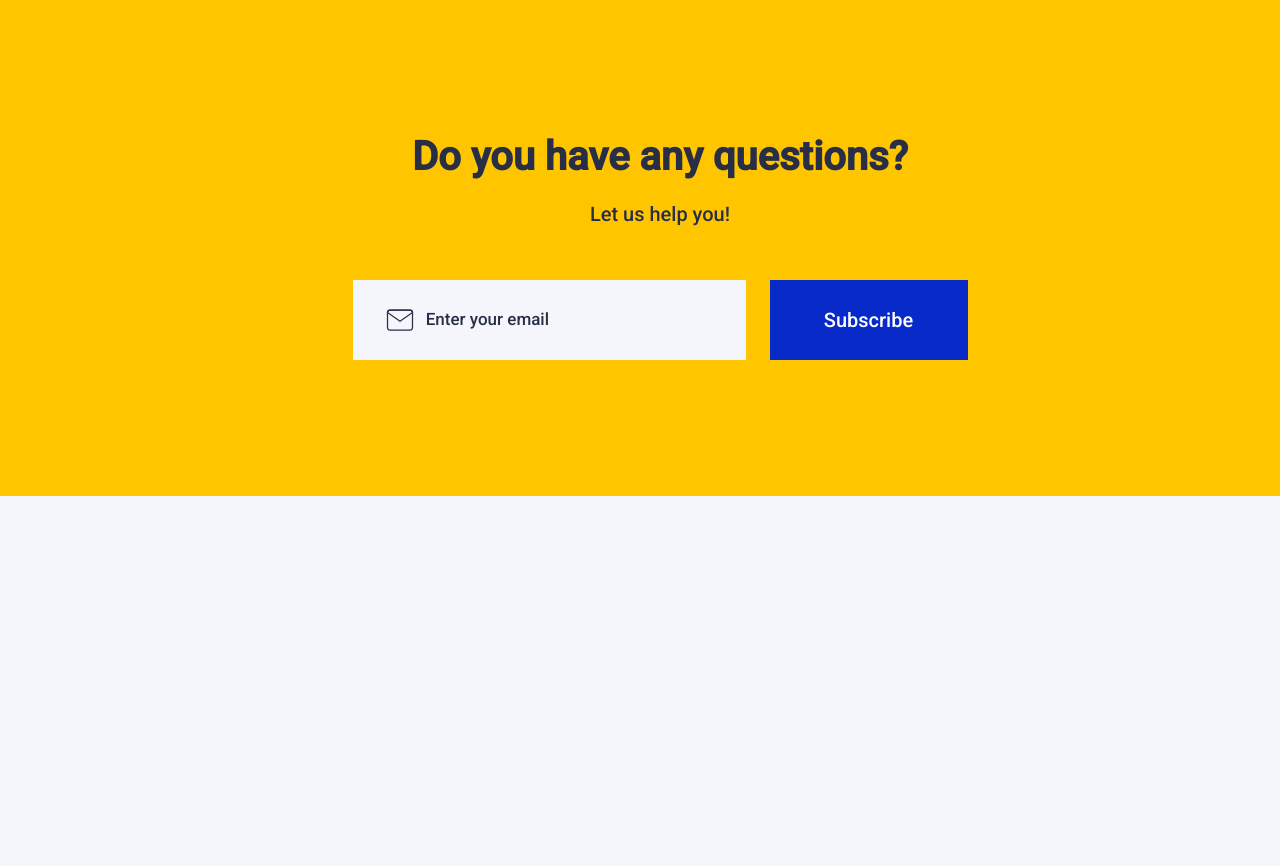
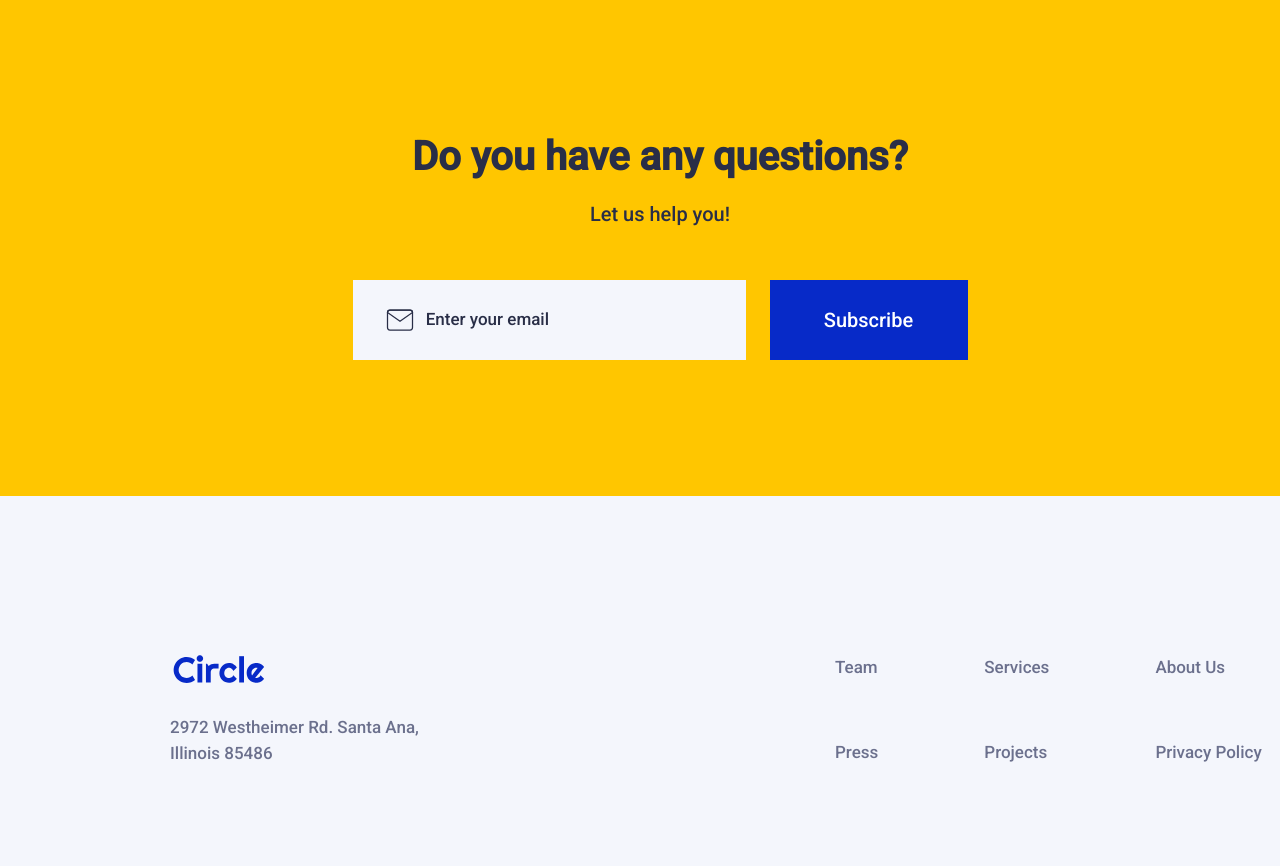
Before and after one commit to elenapiaggio/midproject-elena, a website: page index.html in a window 1280 px wide. Shown: the part 3340-4206 px from the top of the page. Before the commit the page ends 3836 px from the top, so only its background shows below. Drawn offline with Linux system fonts and the light colour scheme.

```diff
--- a/index.css
+++ b/index.css
@@ -609,3 +609,72 @@
 .subscribe-btn-container p {
   color: var(--blank, #fff);
 }
+
+.footer {
+  display: flex;
+  width: 1440px;
+  padding: 30px 170px 100px 170px;
+  justify-content: center;
+  align-items: center;
+  margin: 0 auto;
+  margin-top: 8rem;
+}
+
+.footer-container {
+  width: 1100px;
+  height: 112px;
+  flex-shrink: 0;
+  display: flex;
+  justify-content: space-between;
+}
+
+.footer-left {
+  max-width: 260px;
+  max-height: 112px;
+  flex-shrink: 0;
+  display: flex;
+  flex-direction: column;
+  justify-content: space-between;
+
+  color: var(--Neutral-Medium, #6b708d);
+
+  /* Headline/Regular */
+  font-family: Roboto;
+  font-size: 17px;
+  font-style: normal;
+  font-weight: 400;
+  line-height: 150%; /* 25.5px */
+}
+
+.footer-left img {
+  width: 98.381px;
+  height: 30px;
+  flex-shrink: 0;
+}
+
+.footer-container-rigth {
+  width: 435px;
+  height: 112px;
+  flex-shrink: 0;
+
+  display: flex;
+  width: 435px;
+  align-items: center;
+  gap: 106px;
+}
+
+.frame {
+  display: flex;
+  flex-direction: column;
+  align-items: flex-start;
+  gap: 60px;
+
+  color: var(--Neutral-Medium, #6b708d);
+
+  /* Headline/Regular */
+  font-family: Roboto;
+  font-size: 17px;
+  font-style: normal;
+  font-weight: 400;
+  line-height: 150%; /* 25.5px */
+}
--- a/index.html
+++ b/index.html
@@ -169,11 +169,32 @@
         <div class="subscribe-btn-container">
           <p class="subscribe-btn">Subscribe</p>
         </div>
-
       </div>
     </div>
   </section>
+  <footer class="footer">
+    <div class="footer-container">
+      <div class="footer-left">
+        <img src="project-assets/logos/circle.svg" alt="Logo Circle">
+        <p>2972 Westheimer Rd. Santa Ana, Illinois 85486 </p>
+      </div>
+      <div class="footer-container-rigth">
+        <div class="frame frame-7">
+          <p>Team</p>
+          <p>Press</p>
+        </div>
+        <div class="frame frame-8">
+          <p>Services</p>
+          <p>Projects</p>
+        </div>
+        <div class="frame frame-9">
+          <p>About Us</p>
+          <p>Privacy Policy</p>
+        </div>
+      </div>
 
+    </div>
+  </footer>
 
 </body>
 
```
